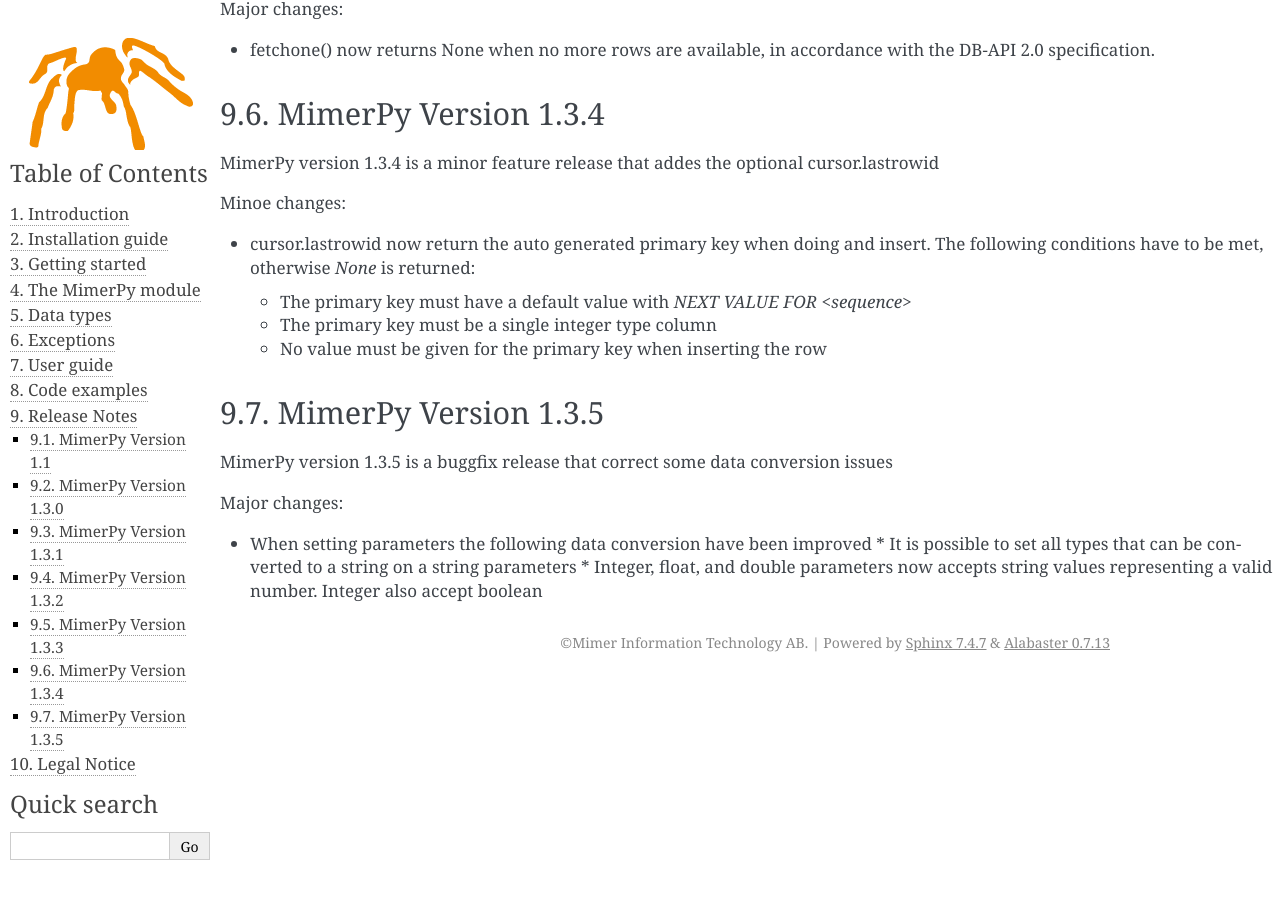
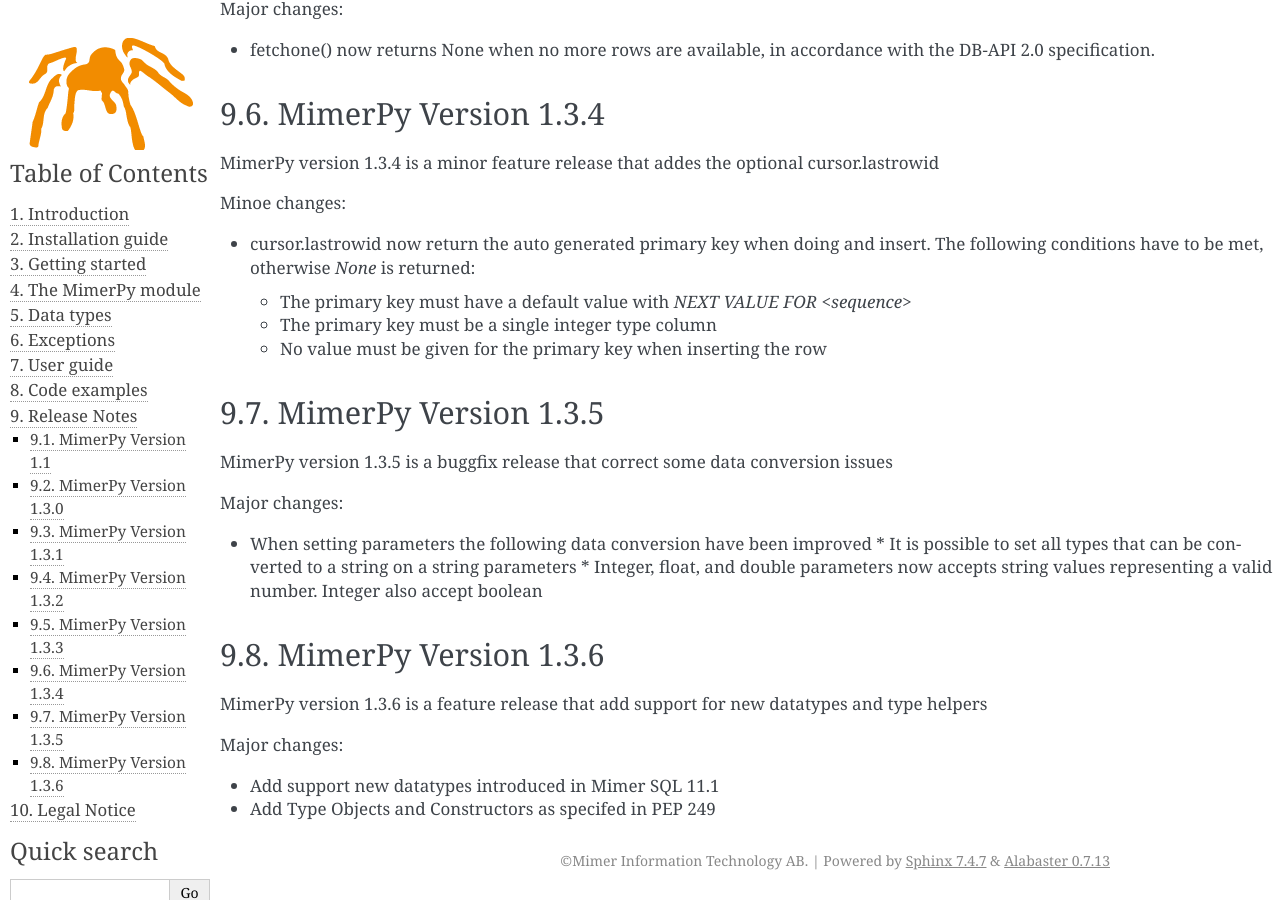
Before and after one commit to mimersql/MimerPy, a Sphinx documentation site: the page built from doc/releasenotes.rst, in a window 1280 px wide and 900 px high, scrolled down 1435 px. Built offline with Sphinx 7.4.7, drawn with Linux system fonts in a browser that asks for light colours.

Commit message:
Release notes for version 1.3.6

```diff
--- a/doc/releasenotes.rst
+++ b/doc/releasenotes.rst
@@ -92,3 +92,12 @@
 * When setting parameters the following data conversion have been improved
   * It is possible to set all types that can be converted to a string on a string parameters
   * Integer, float, and double parameters now accepts string values representing a valid number. Integer also accept boolean
+
+MimerPy Version 1.3.6
+---------------------
+MimerPy version 1.3.6 is a feature release that add support for new datatypes and type helpers
+
+Major changes:
+
+* Add support new datatypes introduced in Mimer SQL 11.1
+* Add Type Objects and Constructors as specifed in PEP 249
```
